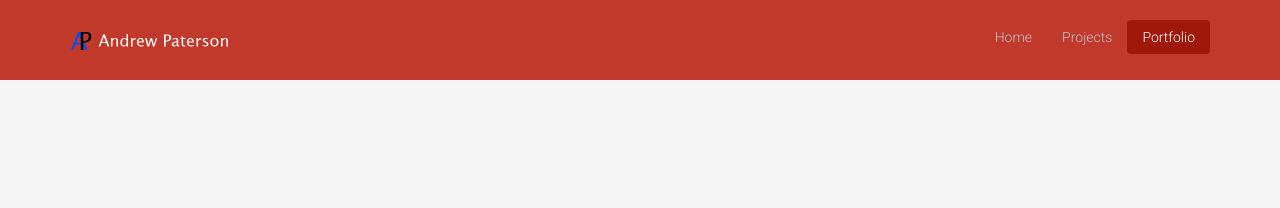
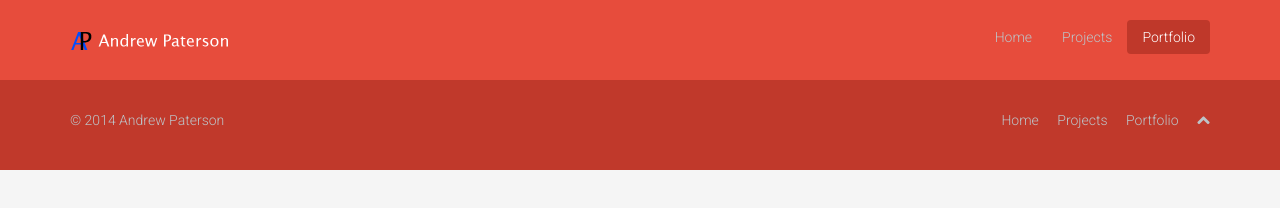
Before and after one commit to Andrewjp97/andrewjp97.github.io, a plain HTML site: page portfolio.html in a window 1280 px wide. Drawn offline with Linux system fonts and the light colour scheme.

Commit message:
Changing Color Scheme and Adding Footer
Changing the color scheme of the header-footer combo and adding a footer

```diff
--- a/css/andrewjp97.css
+++ b/css/andrewjp97.css
@@ -2,5 +2,5 @@
 .navbar-inverse .navbar-nav>.active>a,
 .navbar-inverse .navbar-nav>.active>a:hover,
 .navbar-inverse .navbar-nav>.active>a:focus {
-    background-color: #9f180a
+    background-color: #bf382a
 }
--- a/portfolio.html
+++ b/portfolio.html
@@ -16,7 +16,7 @@
                 <link href="css/andrewjp97.css" rel="stylesheet">
 	</head>
 	<body>
-		<header class="navbar navbar-inverse navbar-fixed-top pomegranate" role="banner">
+		<header class="navbar navbar-inverse navbar-fixed-top alizarin" role="banner">
             <div class="container">
                     <div class="navbar-header">
                             <button type="button" class="navbar-toggle" data-toggle="collapse" data-target=".navbar-collapse">
@@ -37,6 +37,24 @@
             </div>
         </header>
 
+        <footer id="footer" class="pomegranate">
+            <div class="container">
+                <div class="row">
+                    <div class="col-sm-6">
+                        &copy; 2014 <a href="index.html">Andrew Paterson</a>
+                    </div>
+                    <div class="col-sm-6">
+                        <ul class="pull-right">
+                            <li><a href="index.html">Home</a></li>
+                            <li><a href="projects.html">Projects</a></li>
+                            <li><a href="portfolio.html">Portfolio</a></li>
+                            <li><a id="gototop" class="gototop" href="#"><i class="icon-chevron-up"></i></a></li>
+                        </ul>
+                    </div>
+                </div>
+            </div>
+        </footer>
+
 
         <script src="js/jquery.js"></script>
         <script src="js/bootstrap.min.js"></script>
```
Also changed, not shown: index.html (+18 -1 lines), projects.html (+19 -1 lines). Lines whose indentation alone changed are shown as unchanged.
